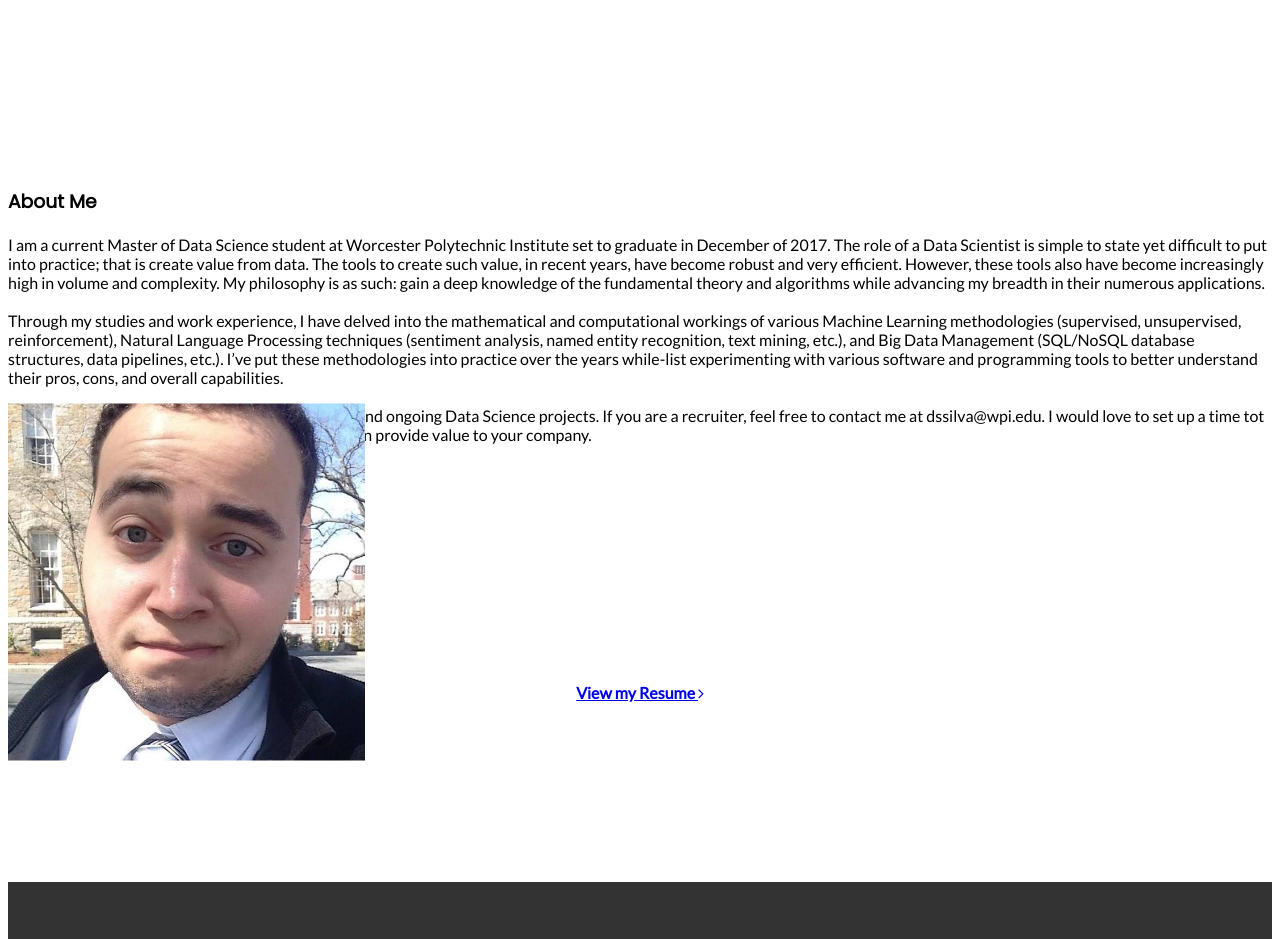
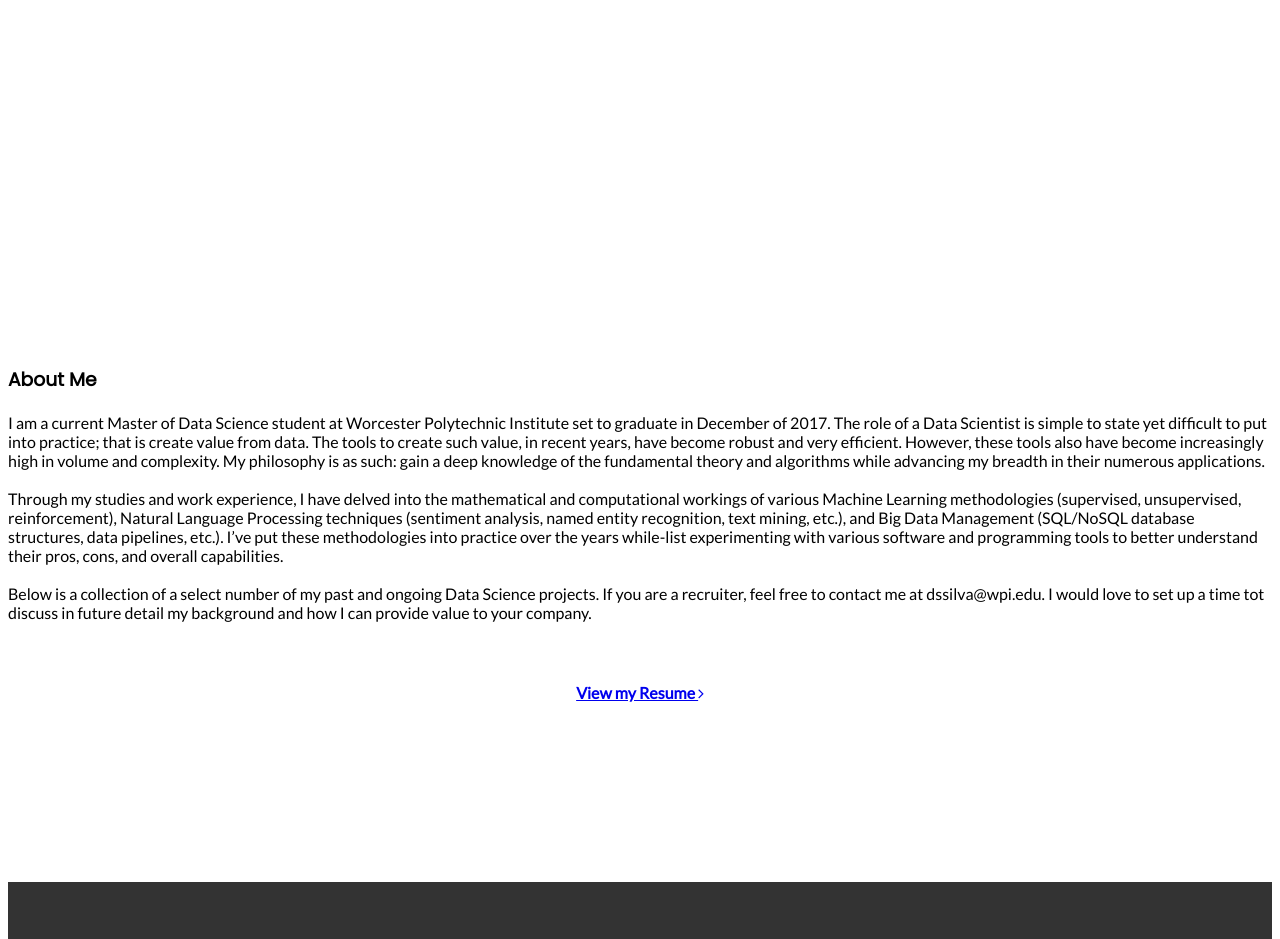
Before and after one commit to dennisjunior111/dennisjunior111.github.io, a Jekyll site: the page index.html, which Jekyll copies as it is, in a window 1280 px wide. Shown: the part 405-1344 px from the top of the page. Built offline with Jekyll 4.4.1, drawn with Linux system fonts in a browser that asks for light colours; nearby versions of some CDN libraries; library files that are not in the unit come from our copies; a script that is not in the unit is left out.

Commit message:
Update index.html

```diff
--- a/index.html
+++ b/index.html
@@ -42,7 +42,7 @@ Through my studies and work experience, I have delved into the mathematical and
 <br><br>
 Below is a collection of a select number of my past and ongoing Data Science projects. If you are a recruiter, feel free to contact me at dssilva@wpi.edu. I would love to set up a time tot discuss in future detail my background and how I can provide value to your company.  <span class="hide-on-med-and-up"><br><br></span></p>
                         </div>
-                        <div class="col m3 circle hide-on-small-only square black wow fadeInRight" style="height: 20%;weidth: 20%;position: relative;background: url(img/dennis_photo.jpg);background-size: cover;background-position: center;top: 0"></div>
+
                     </div>
                 </div>
             </div>
```
